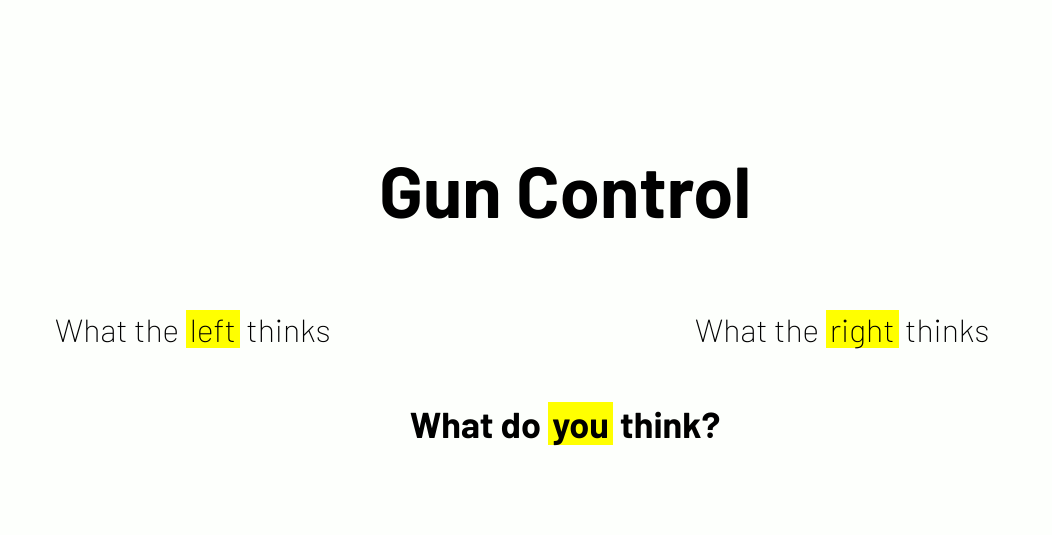
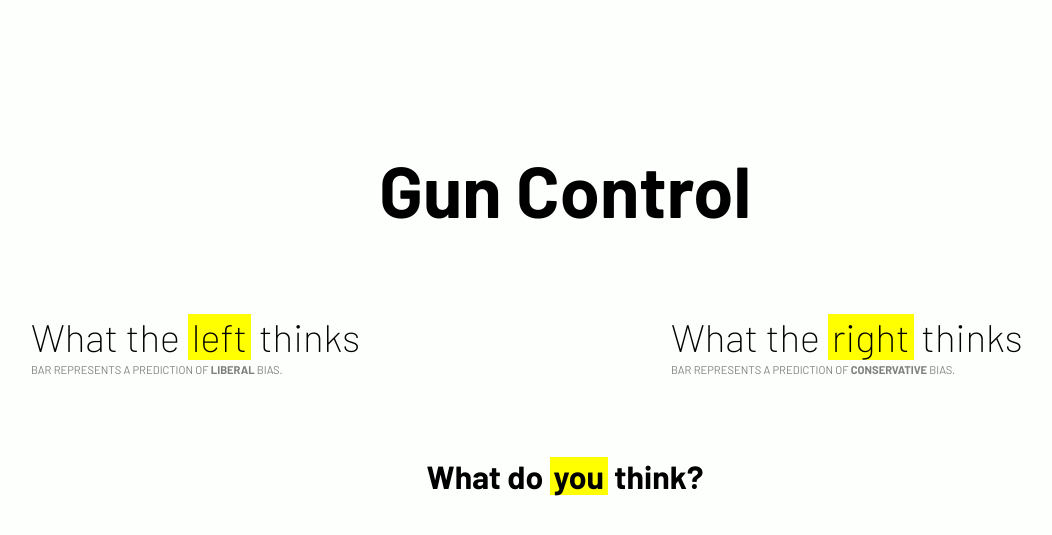
Before and after one commit to chanlis/painless-politics, a Jekyll site: the page built from gun-control.html, in a window 1280 px wide. Shown: the top 535 px of the page, without its empty margins (75-1127 px from the left). Built offline with Jekyll 4.4.1, drawn with Linux system fonts in a browser that asks for light colours; nearby versions of some CDN libraries.

Commit message:
formatted articles and added percentage bar

```diff
--- a/_layouts/topic-temp.html
+++ b/_layouts/topic-temp.html
@@ -17,6 +17,8 @@
     <script src="https://ajax.googleapis.com/ajax/libs/jquery/2.1.3/jquery.min.js"></script>
     <script data-main="scripts/" src="scripts/require.js"></script>
     <script src="scripts/script.js" type="text/javascript"></script>
+
+    <base target="_blank"/>
 </head>
 
 <body>
@@ -28,15 +30,21 @@
         <div class="column" id="left">
             <h1>What the
                 <span class="highlight">left</span> thinks</h1>
+            <p class="subtitle">Bar represents a prediction of
+                <b>liberal</b> bias.</p>
         </div>
+
         <div class="column" id="right">
             <h1>What the
                 <span class="highlight">right</span> thinks</h1>
+            <p class="subtitle">Bar represents a prediction of
+                <b>conservative</b> bias.</p>
         </div>
     </div>
 
     <div class="big-question">
-        <h1>What do <span class="highlight">you</span> think?</h1>
+        <h1>What do
+            <span class="highlight">you</span> think?</h1>
     </div>
 
     <script>
--- a/css/style.css
+++ b/css/style.css
@@ -10,17 +10,13 @@
     background-color: #fdfffc;
 }
 
-a {
+a, a:visited {
     text-decoration: none;
-    color: grey;
+    color: black;
 }
 
 a:hover {
-    color: black;
-}
-
-a:visited {
-    color:grey;
+    color: rgba(0, 0, 0, 0.2);
 }
 
 header {
@@ -34,7 +30,6 @@
     from {width: 0 }
     to {width: 100%}
 }
-
 
 header, h1 {
     -webkit-animation: fadein 1s; // Safari, Chrome and Opera > 12.1
@@ -77,7 +72,7 @@
 
 #topics a:hover {
     font-weight: 600;
-    background-color: #f7ef8a;
+    background-color: yellow;
 }
 
 #topics li {
@@ -95,15 +90,31 @@
     display: flex;
     flex-direction: column;
     padding: 10px;
-    width: 400px;
+    width: 35%;
 }
 
-.column h1{
+.column h1 {
     font-weight: 200;
+    margin-bottom: 5px;
+    font-size: 2.4em;
 }
 
-.article {
-    margin-bottom: 20px;
+.column .subtitle {
+    text-transform: uppercase;
+    font-size: 0.7em;
+    color: rgba(0, 0, 0, 0.5);
+    margin-bottom: 50px;
+}
+
+.article-title {
+    margin-bottom: 10px;
+    font-size: 1.2em;
+    font-weight: 600;
+}
+
+.article-desc {
+    margin-bottom: 10px;
+    font-weight: 200;
 }
 
 .highlight {
@@ -115,6 +126,36 @@
 .big-question {
     display: flex;
     justify-content: center;
-    font-size: 18px;
     margin-bottom: 100px;
 }
+
+/* Bootstrap progress bar*/
+
+.progress {
+    display: inline-block;
+    vertical-align: baseline;
+    height: 20px;
+    margin-bottom: 35px;
+    overflow: hidden;
+    background-color: #f5f5f5;
+    border-radius: 4px;
+    -webkit-box-shadow: inset 0 1px 2px rgba(0, 0, 0, .1);
+            box-shadow: inset 0 1px 2px rgba(0, 0, 0, .1);
+}
+.progress-bar {
+    float: left;
+    width: 0;
+    height: 100%;
+    font-size: 12px;
+    line-height: 20px;
+    color: #fff;
+    text-align: center;
+}
+
+#blue-bar {
+    background-color: #0c3e9b;
+}
+
+#red-bar {
+    background-color: #ba1307;
+}
--- a/scripts/script.js
+++ b/scripts/script.js
@@ -52,9 +52,11 @@
 
                     a.leaning = r.Liberal;
 
-                    articleHtml = "<a href=\'" + a.url + "\' class=\'article\'><p>" + a.title + "</p>" +
-                    "<p>" + a.description + "</p>" +
-                    "<p>" + a.leaning + "</p>";
+                    pct = Math.floor(a.leaning * 100) + '%';
+
+                    articleHtml = "<a href=\'" + a.url + "\' class=\'article-title\'><p>" + a.title + "</p></a>" +
+                    "<p class=\'article-desc\'>" + a.description + "</p><div class=\"progress\">" +
+                    "<div id=\"blue-bar\" class=\"progress-bar\" style=\"width:" + pct + "\">" + pct + "</div></div>";
 
                     document.getElementById("left").insertAdjacentHTML('beforeend', articleHtml);
                 }
@@ -62,9 +64,12 @@
 
                     a.leaning = r.Conservative;
 
-                    articleHtml = "<a href=\'" + a.url + "\' class=\'article\'><p>" + a.title + "</p>" +
-                    "<p>" + a.description + "</p>" +
-                    "<p>" + a.leaning + "</p>";
+                    pct = Math.floor(a.leaning * 100) + '%';
+
+                    articleHtml = "<a href=\'" + a.url + "\' class=\'article-title\'><p>" + a.title + "</p></a>" +
+                    "<p class=\'article-desc\'>" + a.description + "</p><div class=\"progress\">" +
+                    "<div id=\"red-bar\" class=\"progress-bar\" style=\"width:" + pct + "\">" + pct + "</div></div>";
+
 
                     document.getElementById("right").insertAdjacentHTML('beforeend', articleHtml);
                 }
@@ -74,95 +79,3 @@
     })
 
 }
-
-/*
-// Adds articles to the left column related to the given search query
-function addArticles() {
-
-    var leftArticleList = "";
-    var rightArticleList = "";
-
-    // Build HTML to list articles in each array
-    for (var i = 0; i < 3; i++) {
-        leftArticleList = leftArticleList + "<a href=" + left[i].url + ", class=\'article\'><p>" + left[i].title + "</p>";
-            //+ "<p>" + left[i].leaning + "</p></a>";
-        rightArticleList = rightArticleList + "<a href=" + data[i].url + ", class=\'article\'><p>" + data[i].title + "</p>";
-            //+ "<p>" + right[i].leaning + "</p></a>";
-    }
-
-    // Insert HTML in left div
-    document.getElementById("left").insertAdjacentHTML('beforeend', leftArticleList);
-    // Insert HTML in right div
-    document.getElementById("right").insertAdjacentHTML('beforeend', rightArticleList);
-}*/
-
-
-function classifyArticles2(topic) {
-
-
-    // If you want to do something with the array of articles, use the following call
-
-    getArticles(topic).then((articles) => {
-        var left = [];
-        var right = [];
-
-        for (var i = 0; i < articles.length; i++) {
-            $.post(
-                'https://apiv2.indico.io/political',
-                JSON.stringify({
-                    'api_key': "5ca06cad390d60fb18f065997d116866",
-                    'data': articles[i].description
-                })
-            ).then(function (res) {
-                var r = JSON.parse(res);
-                var lib = r.results.Liberal;
-                var cons = r.results.Conservative;
-
-                console.log(r);
-                console.log(cons);
-
-                if (lib > 0.5) {
-                    left.push(articles[i]);
-                }
-
-                if (cons > 0.5) {
-                    right.push(articles[i]);
-                }
-
-                /*
-                while (left.length < 3 && right.length < 3) {
-                    if (left.length < 3 && lib > 0.5) {
-                        //articles[i].leaning(res.liberal);
-                        left.push(a);
-                    }
-                    else if (cons > 0.5) {
-                        // articles[i].leaning(res.conservative);
-                        right.push(a);
-                    }
-                } */
-            });
-        }
-    })
-}
-
-
-/*
-// Adds articles to the left column related to the given search query
-function addArticles() {
-
-    var leftArticleList = "";
-    var rightArticleList = "";
-
-    // Build HTML to list articles in each array
-    for (var i = 0; i < 3; i++) {
-        leftArticleList = leftArticleList + "<a href=" + left[i].url + ", class=\'article\'><p>" + left[i].title + "</p>";
-            //+ "<p>" + left[i].leaning + "</p></a>";
-        rightArticleList = rightArticleList + "<a href=" + data[i].url + ", class=\'article\'><p>" + data[i].title + "</p>";
-            //+ "<p>" + right[i].leaning + "</p></a>";
-    }
-
-    // Insert HTML in left div
-    document.getElementById("left").insertAdjacentHTML('beforeend', leftArticleList);
-    // Insert HTML in right div
-    document.getElementById("right").insertAdjacentHTML('beforeend', rightArticleList);
-}*/
```
Also changed, not shown: 7 other files.
